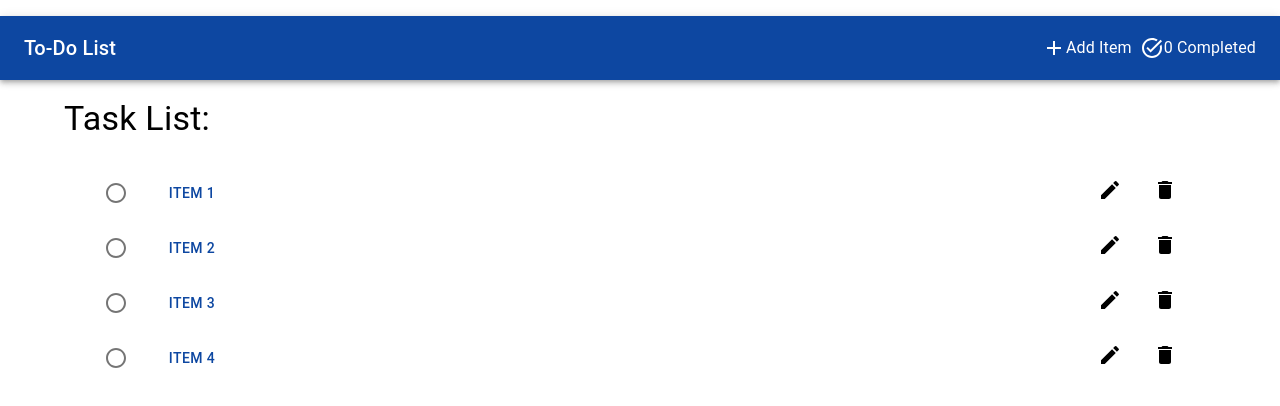
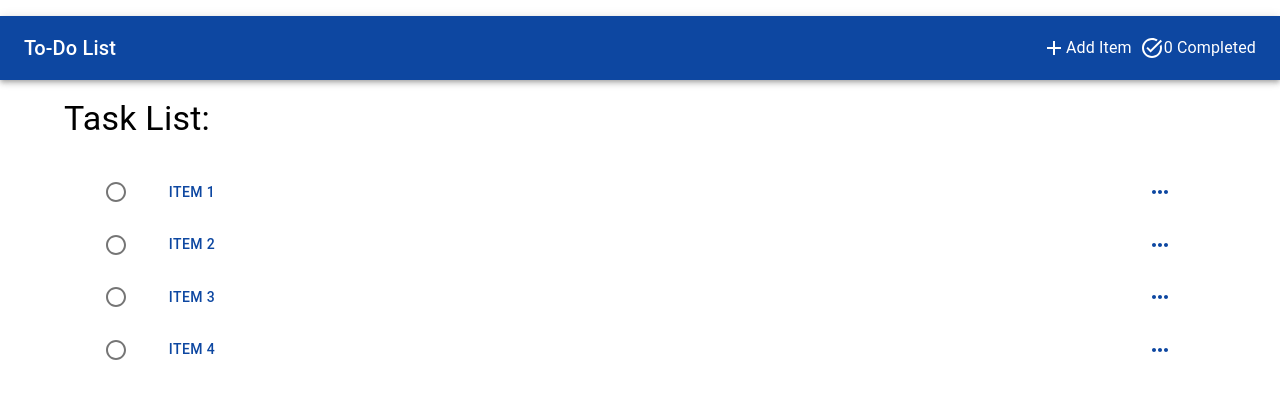
Before and after one commit to hewitson-j/new-todo-list, a React (Vite) app: page / in a window 1280 px wide. Shown: the top 406 px of the page. Built offline with nearby package versions, Linux system fonts and the light colour scheme.

Commit message:
Added item menu.

```diff
--- /dev/null
+++ b/src/components/ItemMenu.tsx
@@ -0,0 +1,51 @@
+import * as React from "react";
+import Button from "@mui/material/Button";
+import Menu from "@mui/material/Menu";
+import MenuItem from "@mui/material/MenuItem";
+
+import MoreHorizIcon from "@mui/icons-material/MoreHoriz";
+import EditIcon from "@mui/icons-material/Edit";
+import DeleteIcon from "@mui/icons-material/Delete";
+
+export default function ItemMenu() {
+  const [anchorEl, setAnchorEl] = React.useState<null | HTMLElement>(null);
+  const open = Boolean(anchorEl);
+  const handleClick = (event: React.MouseEvent<HTMLButtonElement>) => {
+    setAnchorEl(event.currentTarget);
+  };
+  const handleClose = () => {
+    setAnchorEl(null);
+  };
+
+  return (
+    <div>
+      <Button
+        id="basic-button"
+        aria-controls={open ? "basic-menu" : undefined}
+        aria-haspopup="true"
+        aria-expanded={open ? "true" : undefined}
+        onClick={handleClick}
+      >
+        <MoreHorizIcon />
+      </Button>
+      <Menu
+        id="basic-menu"
+        anchorEl={anchorEl}
+        open={open}
+        onClose={handleClose}
+        MenuListProps={{
+          "aria-labelledby": "basic-button",
+        }}
+      >
+        <MenuItem onClick={handleClose}>
+          <EditIcon />
+          Edit
+        </MenuItem>
+        <MenuItem onClick={handleClose}>
+          <DeleteIcon />
+          Delete
+        </MenuItem>
+      </Menu>
+    </div>
+  );
+}
--- a/src/components/ItemModal.tsx
+++ b/src/components/ItemModal.tsx
@@ -3,6 +3,7 @@ import Box from "@mui/material/Box";
 import Button from "@mui/material/Button";
 import Typography from "@mui/material/Typography";
 import Modal from "@mui/material/Modal";
+import ItemMenu from "./ItemMenu";
 
 const style = {
   position: "absolute",
@@ -49,6 +50,7 @@ export default function ItemModal({
         aria-describedby="modal-modal-description"
       >
         <Box sx={style}>
+          <ItemMenu />
           <Typography id="modal-modal-title" variant="h6" component="h2">
             {title}
           </Typography>
--- a/src/components/TaskList.tsx
+++ b/src/components/TaskList.tsx
@@ -9,12 +9,11 @@ import { Container } from "@mui/material";
 import { useState } from "react";
 import itemEntries from "./ItemEntries";
 import ItemModal from "./ItemModal";
+import ItemMenu from "./ItemMenu";
 
 // Icon Components
 import CircleOutlinedIcon from "@mui/icons-material/CircleOutlined";
 import CheckCircleOutlineOutlinedIcon from "@mui/icons-material/CheckCircleOutlineOutlined";
-import EditIcon from "@mui/icons-material/Edit";
-import DeleteIcon from "@mui/icons-material/Delete";
 import Tooltip from "@mui/material/Tooltip/Tooltip";
 
 export default function TaskList() {
@@ -71,31 +70,8 @@ export default function TaskList() {
                       />
                     </ListItemText>
                   </ListItemButton>
-                  <Tooltip title="Edit">
-                    <ListItemButton
-                      sx={{ maxWidth: "5%" }}
-                      role={undefined}
-                      onClick={(e) => {
-                        e.stopPropagation();
-                      }}
-                    >
-                      <ListItemText>
-                        <EditIcon />
-                      </ListItemText>
-                    </ListItemButton>
-                  </Tooltip>
-                  <Tooltip title="Delete">
-                    <ListItemButton
-                      sx={{ maxWidth: "5%" }}
-                      role={undefined}
-                      onClick={(e) => {
-                        e.stopPropagation();
-                      }}
-                    >
-                      <ListItemText>
-                        <DeleteIcon />
-                      </ListItemText>
-                    </ListItemButton>
+                  <Tooltip title="More" arrow>
+                    <ItemMenu />
                   </Tooltip>
                 </ListItem>
               </div>
```
